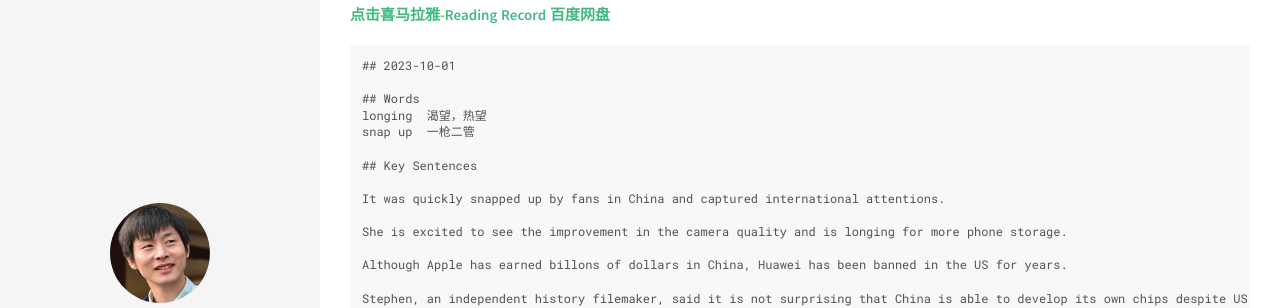
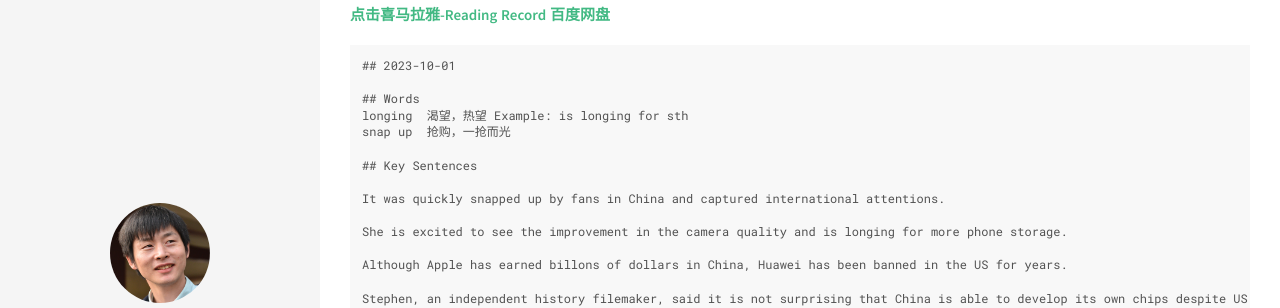
Before and after one commit to zhangjiacheng/zhangjiacheng.github.io, a Jekyll site: the page built from _posts/2023-09-30-EnglishReadingJC002.md, in a window 1280 px wide. Shown: the part 363-671 px from the top of the page. Built offline with Jekyll 4.4.1, drawn with Linux system fonts in a browser that asks for light colours.

Commit message:
add one more post for the English Reading 2 adjustment 1

```diff
--- a/_posts/2023-09-30-EnglishReadingJC002.md
+++ b/_posts/2023-09-30-EnglishReadingJC002.md
@@ -13,8 +13,8 @@ tag: English Reading
 ## 2023-10-01
 
 ## Words
-longing  渴望，热望
-snap up  一枪二管
+longing  渴望，热望 Example: is longing for sth
+snap up  抢购，一抢而光
 
 ## Key Sentences
 
```
